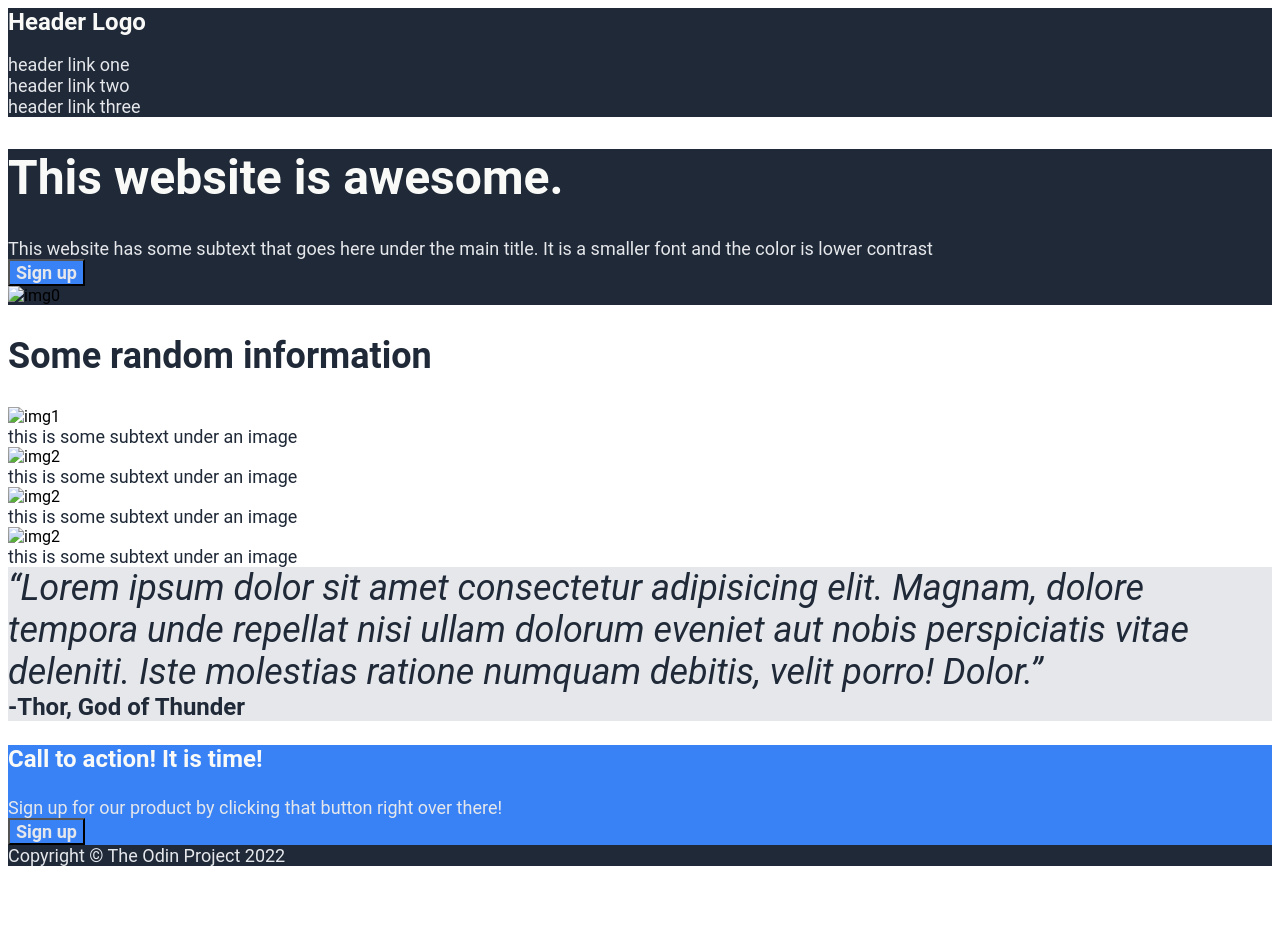
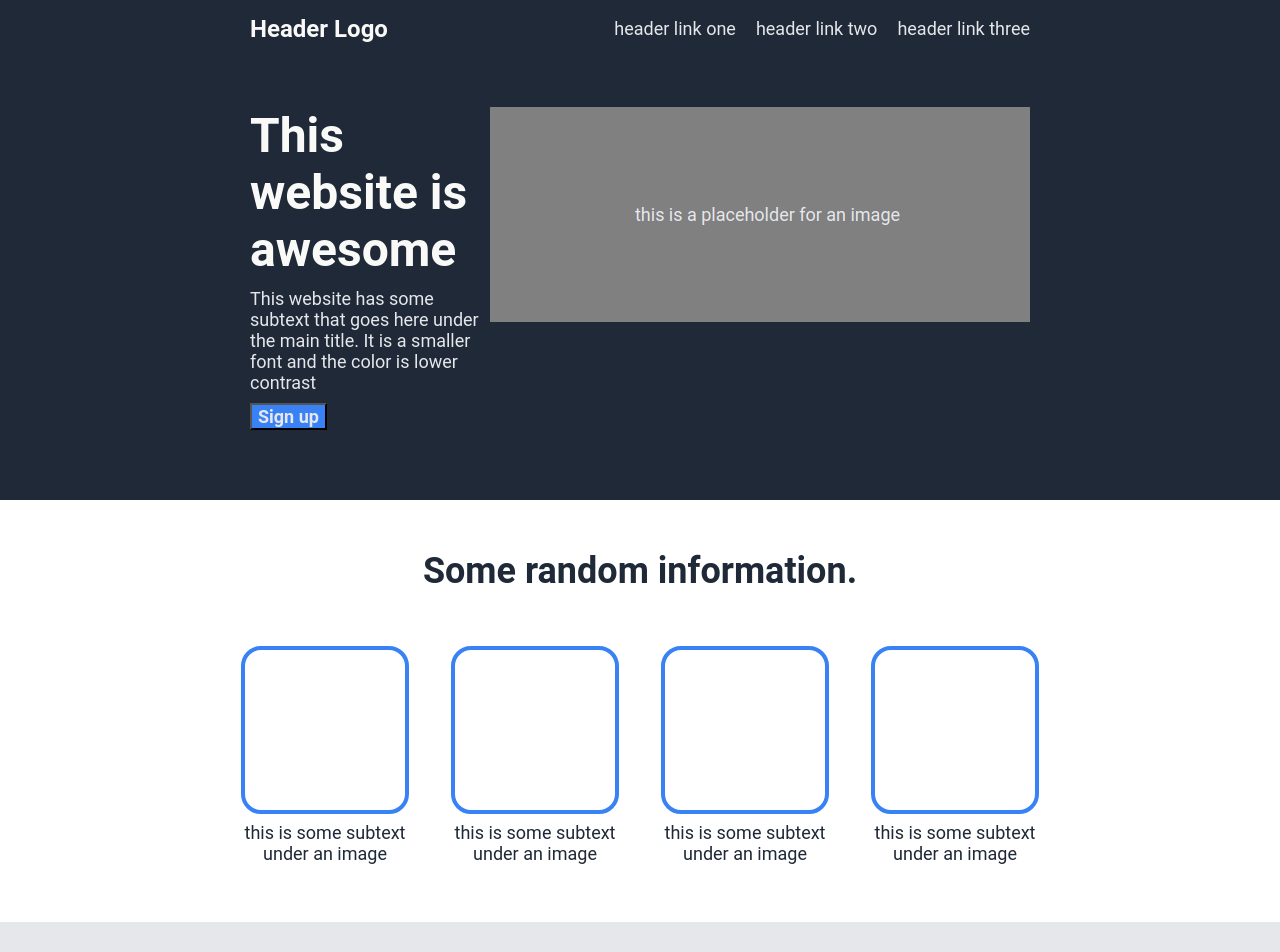
Before and after one commit to Dronzillla/landing-page, a plain HTML site: page index.html in a window 1280 px wide. Shown: the top 952 px of the page. Before the commit the page ends 874 px from the top, so only its background shows below. Drawn offline with Linux system fonts and the light colour scheme.

Commit message:
Add images, create basic page draft

```diff
--- a/index.html
+++ b/index.html
@@ -24,34 +24,34 @@
     <div class="body">
         <div class="body-1">
             <div class="body-1-left">
-                <h1>This website is awesome.</h1>
+                <h1>This website is awesome</h1>
                 <div class="text">This website has some subtext that goes here under the main title. It is a smaller font and the color is lower contrast</div>
                 <button type="button">Sign up</button>
             </div>
             <div class="body-1-right">
-                <img src="" alt="img0">
+                <img src="images/body-1-img.png" alt="img0">
             </div>
         </div>
 
         <div class="body-2">
             <div>
-                <h2>Some random information</h2>
+                <h2>Some random information.</h2>
             </div>
             <div class=body-2-items>
                 <div class="body-2-item">
-                    <img src="" alt="img1">
+                    <img src="images/body-2-img.png" alt="img1">
                     <div class="body-2-text">this is some subtext under an image</div>
                 </div>
                 <div class="body-2-item">
-                    <img src="" alt="img2">
+                    <img src="images/body-2-img.png" alt="img2">
                     <div class="body-2-text">this is some subtext under an image</div>
                 </div>
                 <div class="body-2-item">
-                    <img src="" alt="img2">
+                    <img src="images/body-2-img.png" alt="img2">
                     <div class="body-2-text">this is some subtext under an image</div>
                 </div>
                 <div class="body-2-item">
-                    <img src="" alt="img2">
+                    <img src="images/body-2-img.png" alt="img2">
                     <div class="body-2-text">this is some subtext under an image</div>
                 </div>
             </div>
--- a/styles.css
+++ b/styles.css
@@ -1,6 +1,19 @@
 /*All*/
 * {
     font-family: "Roboto", Arial, Helvetica, sans-serif;
+}
+
+/*Margins*/
+body,
+h1,
+h2,
+h3 {
+    margin:0;
+}
+
+.body {
+    display: flex;
+    flex-direction: column;
 }
 
 /*Dark background*/
@@ -86,8 +99,103 @@ button {
     font-weight: bold;
 }
 
-/*lists*/
+/*header - specific*/
+.header {
+    display: flex;
+    justify-content: space-between;
+    align-items: center;
+    padding: 0px 250px;
+}
+
 ul {
     list-style-type: none;
     padding: 0px;
+    display: flex;
+    gap: 20px;
+    align-items: center;
 }
+
+/*body-1 specific*/
+.body-1 {
+    display: flex;
+    padding: 50px 250px 70px;
+}
+
+.body-1-left {
+    flex: 1;
+    display: flex;
+    flex-direction: column;
+    align-items: flex-start;
+    gap: 10px;
+}
+
+.body-1-right {
+    flex: 1;
+}
+
+/*body-2 specific*/
+.body-2 {
+    display: flex;
+    flex-direction: column;
+    align-items: center;
+    padding: 50px 0px;
+    gap: 50px;
+}
+
+.body-2-items{
+    display: flex;
+    text-align: center;
+    gap: 30px;
+}
+
+.body-2-item{
+    width: 180px;
+    height: 230px;
+}
+
+/*body-3 specific*/
+.body-3 {
+    display: flex;
+    flex-direction: column;
+    padding: 50px 450px;
+    gap: 10px;
+}
+
+.quote-name {
+    text-align: right;
+}
+
+/*body-4 specific*/
+.body-4 {
+    display: flex;
+    justify-content: center;
+    padding: 50px;
+}
+
+.body-4-box {
+    display: flex;
+    height: 100px;
+    width: 900px;
+}
+
+.body-4-box-left {
+    flex: 3;
+    display: flex;
+    flex-direction: column;
+    justify-content: center;
+
+}
+
+.body-4-box-right {
+    flex: 1;
+    display: flex;
+    justify-content: center;
+    align-items: center;
+}
+
+/*footer specific */
+.footer {
+    display: flex;
+    justify-content: center;
+    padding: 30px 0px;
+}
```
Also changed, not shown: images/body-1-img.png (added), images/body-2-img.png (added).
